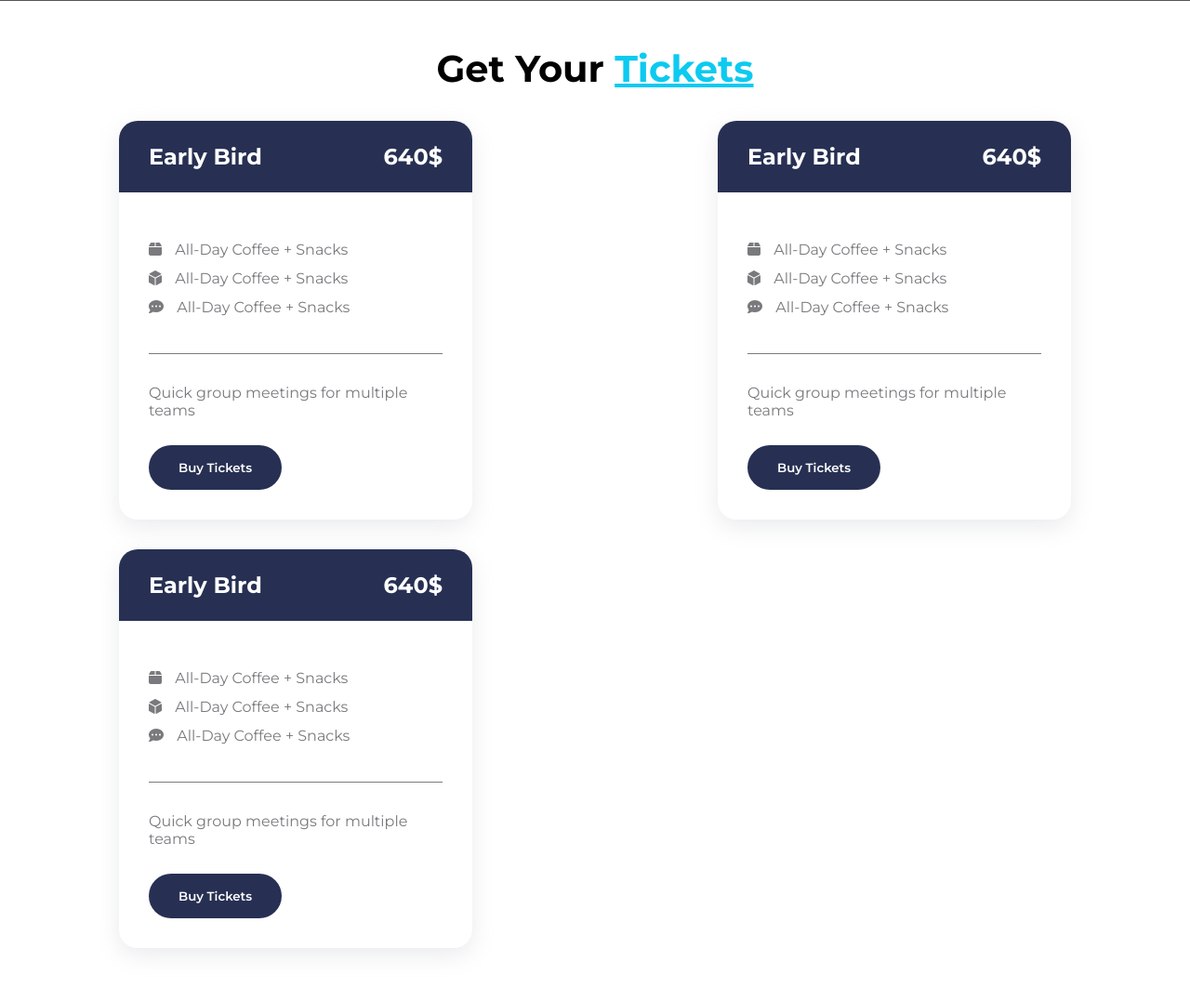
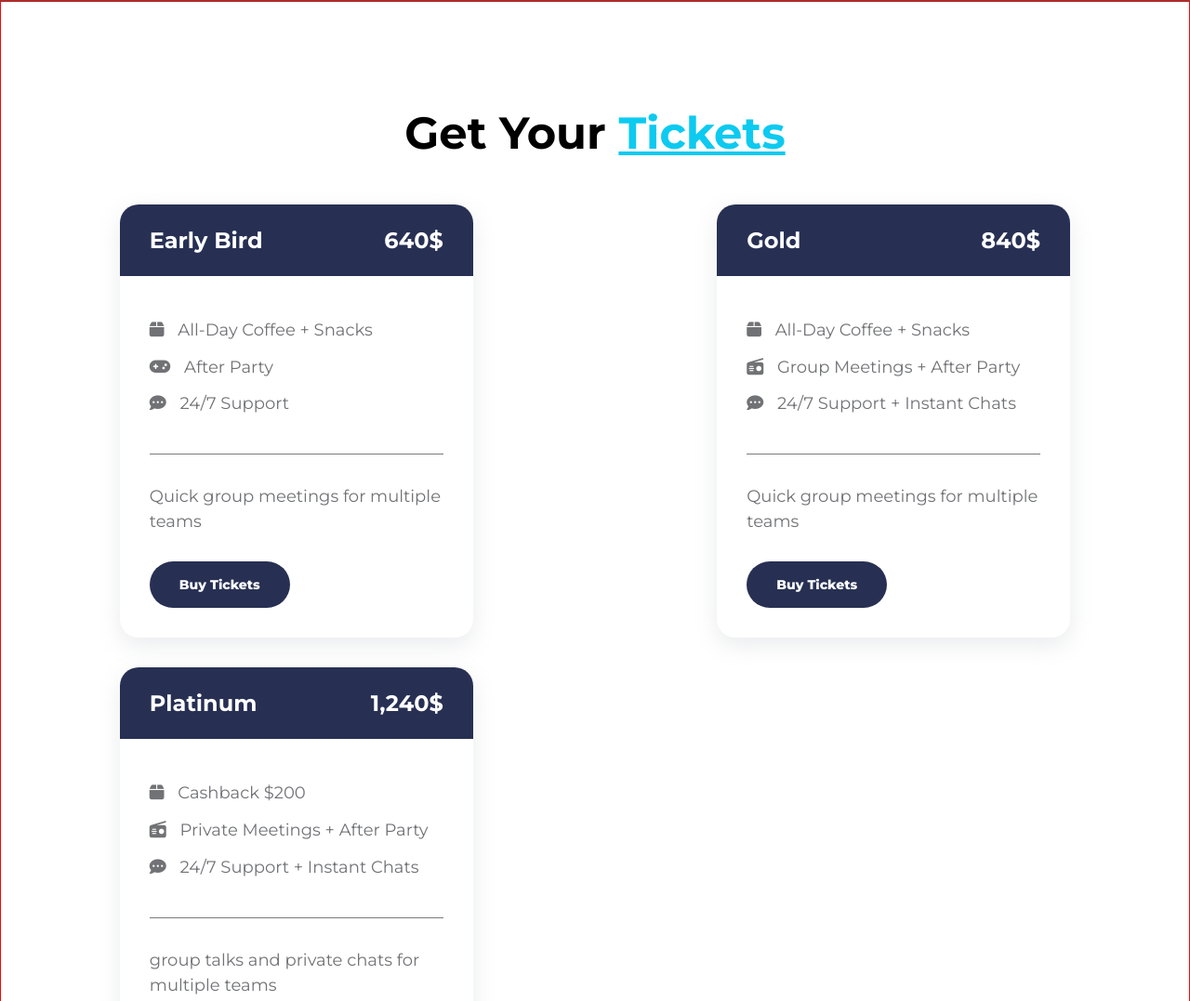
Before and after one commit to mirzoyoqubcodes/LeadershipEventProject, a plain HTML site: page index.html in a window 1280 px wide. Shown: the part 5497-6574 px from the top of the page at 93% size. Drawn offline with Linux system fonts and the light colour scheme; grey boxes are pictures that could not be loaded.

Commit message:
price section completed

```diff
--- a/index.html
+++ b/index.html
@@ -481,15 +481,14 @@
                     </p>
                     <p>
                         <span style="margin-right:10px;">
-                            <i class="fa-solid fa-dice-d6"></i>
-                        </span>
-                        All-Day Coffee + Snacks
+                            <i class="icon fa-solid fa-gamepad"></i> </span>
+                        After Party
                     </p>
                     <p>
                         <span style="margin-right:10px;">
                             <i class="fa-solid fa-comment-dots"></i>
                         </span>
-                        All-Day Coffee + Snacks
+                        24/7 Support
                     </p>
                     <div class="price-line">
 
@@ -498,13 +497,11 @@
                     </p>
                     <button>Buy Tickets</button>
                 </div>
-
-
             </article>
             <article class="price">
                 <div class="price-top">
-                    <h2>Early Bird</h2>
-                    <h2>640$</h2>
+                    <h2>Gold</h2>
+                    <h2>840$</h2>
                 </div>
                 <div class="price-content">
                     <p>
@@ -515,15 +512,15 @@
                     </p>
                     <p>
                         <span style="margin-right:10px;">
-                            <i class="fa-solid fa-dice-d6"></i>
+                            <i class="fa-solid fa-radio"></i>
                         </span>
-                        All-Day Coffee + Snacks
+                        Group Meetings + After Party
                     </p>
                     <p>
                         <span style="margin-right:10px;">
                             <i class="fa-solid fa-comment-dots"></i>
                         </span>
-                        All-Day Coffee + Snacks
+                        24/7 Support + Instant Chats
                     </p>
                     <div class="price-line">
 
@@ -532,42 +529,40 @@
                     </p>
                     <button>Buy Tickets</button>
                 </div>
-
-
             </article>
             <article class="price">
                 <div class="price-top">
-                    <h2>Early Bird</h2>
-                    <h2>640$</h2>
+                    <h2>Platinum</h2>
+                    <h2>1,240$</h2>
                 </div>
                 <div class="price-content">
                     <p>
                         <span style="margin-right:10px;">
                             <i class="fa-solid fa-box"></i>
                         </span>
-                        All-Day Coffee + Snacks
+                        Cashback $200
                     </p>
                     <p>
                         <span style="margin-right:10px;">
-                            <i class="fa-solid fa-dice-d6"></i>
+                            <i class="fa-solid fa-radio"></i>
                         </span>
-                        All-Day Coffee + Snacks
+                        Private Meetings + After Party
                     </p>
                     <p>
                         <span style="margin-right:10px;">
                             <i class="fa-solid fa-comment-dots"></i>
                         </span>
-                        All-Day Coffee + Snacks
+                        24/7 Support + Instant Chats
                     </p>
                     <div class="price-line">
 
                     </div>
-                    <p>Quick group meetings for multiple <br> teams
+                    <p>group talks and private chats for multiple teams
+
+
                     </p>
                     <button>Buy Tickets</button>
                 </div>
-
-
             </article>
         </main>
 
--- a/style.css
+++ b/style.css
@@ -688,16 +688,18 @@ header>main {
     color: white;
 }
 
-
 /*price section*/
 .prices-section {
-    padding: 3rem 0;
+    padding: 7rem 0 5rem 0;
+    border: 1px solid red;
 }
 
 .prices-section>h1 {
     text-align: center;
-    font-size: 2.5rem;
-    margin-bottom: 2rem;
+    font-size: 3rem;
+    margin-bottom: 3rem;
+    font-weight: 700;
+    line-height: 58px;
 }
 
 .prices-section>main {
@@ -728,12 +730,15 @@ header>main {
 }
 
 .price-content {
-    padding: 2.5rem 2rem 2rem 2rem;
+    padding: 2rem;
 }
 
 .price-content>p {
-    margin: 12px 0;
-    color: rgb(121, 122, 125);
+    margin: 0.8rem 0;
+    color: #717275;
+    font-size: 18px;
+    font-weight: 400;
+    line-height: 27px;
 }
 
 .price-line {
@@ -749,11 +754,11 @@ header>main {
     border-radius: 25px;
     border: none;
     color: white;
-    font-weight: 600;
+    font-weight: 800;
+    font-size: 14px;
     margin-top: 1rem;
     cursor: pointer;
     transition: 0.2s ease;
-
 }
 
 .price-content>button:hover {
@@ -762,6 +767,7 @@ header>main {
 }
 
 /*price section*/
+
 @media only screen and (max-width: 1200px) {
     .speakers-title-container {
         flex-direction: column;
```
